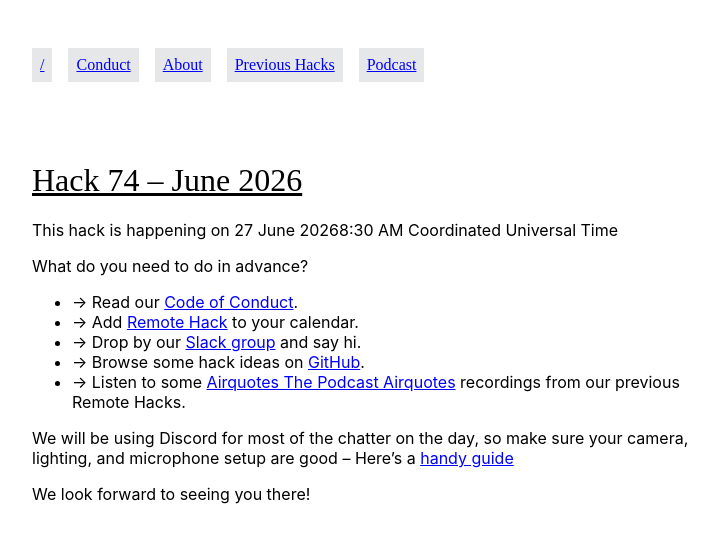
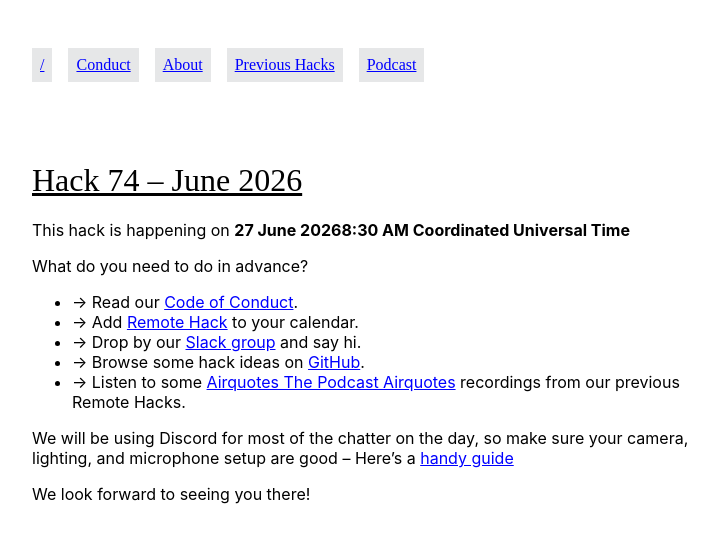
Before and after one commit to remotehack/remotehack.github.io, a Jekyll site: the page built from _hacks/74.md, in a window 1280 px wide. Shown: the top 543 px of the page, without its empty margins (272-990 px from the left). Built offline with Jekyll 4.4.1, drawn with Linux system fonts in a browser that asks for light colours.

Commit message:
Fix CSP side-effects: Twitter embeds, bold time, Spotify popup

```diff
--- a/_layouts/default.html
+++ b/_layouts/default.html
@@ -5,7 +5,7 @@
   <meta charset="utf-8">
   <meta name="viewport" content="width=device-width, initial-scale=1, shrink-to-fit=no">
   <meta name="referrer" content="strict-origin-when-cross-origin">
-  <meta http-equiv="Content-Security-Policy" content="default-src 'self'; script-src 'self'; style-src 'self' https://fonts.bunny.net; font-src https://fonts.bunny.net; img-src 'self' data:; frame-src https://open.spotify.com; connect-src 'self'; object-src 'none'; base-uri 'self'; form-action 'self'">
+  <meta http-equiv="Content-Security-Policy" content="default-src 'self'; script-src 'self' https://platform.twitter.com; style-src 'self' https://fonts.bunny.net; font-src https://fonts.bunny.net; img-src 'self' data: https://pbs.twimg.com https://abs.twimg.com; frame-src https://open.spotify.com https://platform.twitter.com; connect-src 'self' https://syndication.twitter.com; object-src 'none'; base-uri 'self'; form-action 'self'">
 
   <link href="https://fonts.bunny.net/css2?family=Inter:wght@400;600&family=Space+Mono:wght@400&display=swap"
     rel="stylesheet">
--- a/_layouts/hack.html
+++ b/_layouts/hack.html
@@ -11,7 +11,7 @@ layout: default
 {% if pagesize < 2 %}
   {%- capture content -%}
   {% assign start_time = page.date | slice:0,10 | append:"T08:30Z" %}
-  This hack is happening on <time style="font-weight: bold;" datetime="{{start_time}}">{{ start_time| date_to_long_string }}<span class="local-time">
+  This hack is happening on <time class="hack-time" datetime="{{start_time}}">{{ start_time| date_to_long_string }}<span class="local-time">
     <noscript>
       {{ start_time | date: "%k:%M%P %Z" }}
     </noscript>
--- a/_sass/_style.scss
+++ b/_sass/_style.scss
@@ -153,6 +153,9 @@ ol {
 			animation: 8s infinite slidein;
 		}
 	}
+}
+.hack-time {
+	font-weight: bold;
 }
 .🗺 {
 	max-width: 42em;
```
Also changed, not shown: pages/podcast.md (+1 -1 lines).
